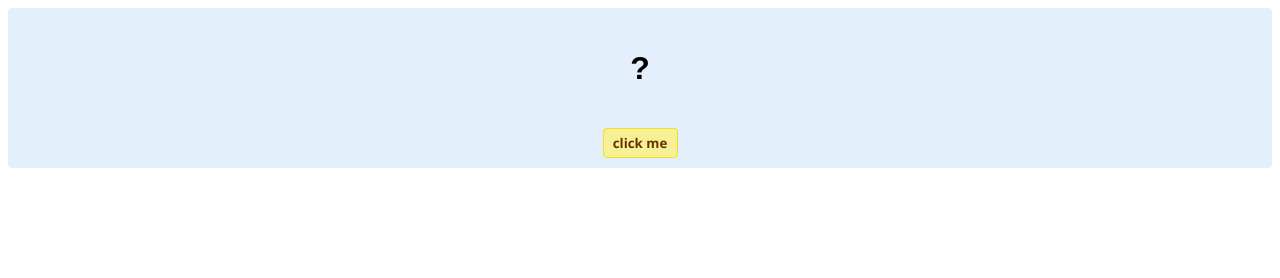
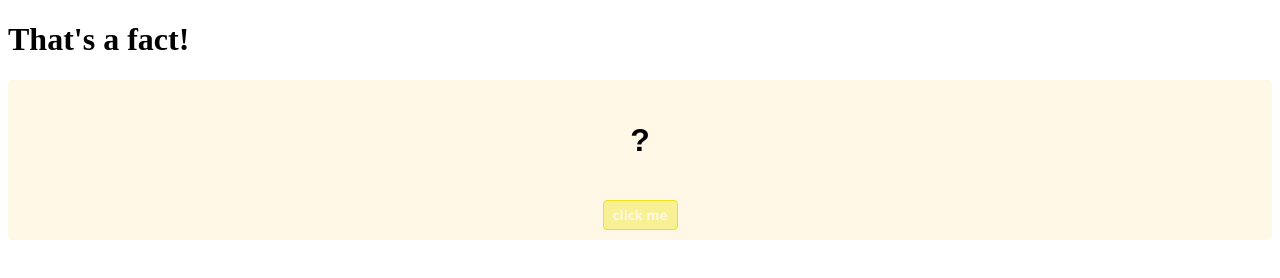
Before and after one commit to WelcomeToPangea/WelcomeToPangea.github.io, a plain HTML site: page Pangaea.html in a window 1280 px wide. Drawn offline with Linux system fonts and the light colour scheme.

Commit message:
Header Change

```diff
--- a/hello-world.html
+++ b/Pangaea.html
@@ -10,7 +10,7 @@
 	font-family: Arial, Helvetica, sans-serif;
 	font-size: xx-large;
 	font-weight: bold;
-	background-color: #E3F0FB;
+	background-color: #fff8e7;
 	border-radius: 4px;
 	padding: 10px;
 	text-align: center;
@@ -22,20 +22,20 @@
 	background-color: #F8F094;
 	font-family: "Segoe UI", Tahoma, Geneva, Verdana, sans-serif;
 	font-weight: bold;
-	color: #663300;
+	color: #fff8e7;
 	width: 75px;
 }
 
 .buttonStyle:hover {
 	border: thin solid #FFCC00;
 	background-color: #FCF9D6;
-	color: #996633;
+	color: #000000;
 	cursor: pointer;
 }
 .buttonStyle:active {
 	border: thin solid #99CC00;
 	background-color: #F5FFD2;
-	color: #669900;
+	color: #b14000;
 	cursor: pointer;
 }
 
@@ -43,6 +43,9 @@
 </head>
 
 <body>
+	<div>
+		<h1>               That's a fact!</h1>
+	</div>
 <div id="mainContent">
 <p id="helloText">?</p>
 <button id="clickButton" class="buttonStyle">click me</button>
@@ -54,7 +57,7 @@ var myText = document.getElementById("helloText");
 myButton.addEventListener('click', doSomething, false)
 
 function doSomething() {
-	myText.textContent = "Welcome To Pangaea!";}
+	myText.textContent = "The color you see in the backround is the hexidecimal color of you universe #fff8e7, which scientists have dubbed cosmic latte.";}
 </script>
 </body>
 </html>
```
